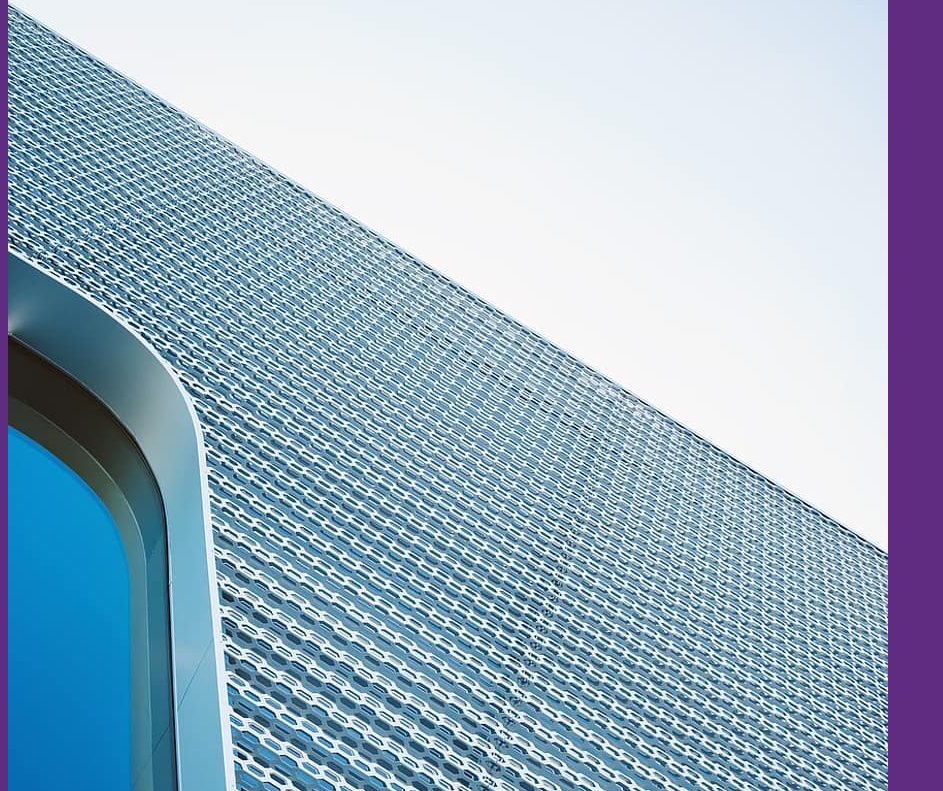
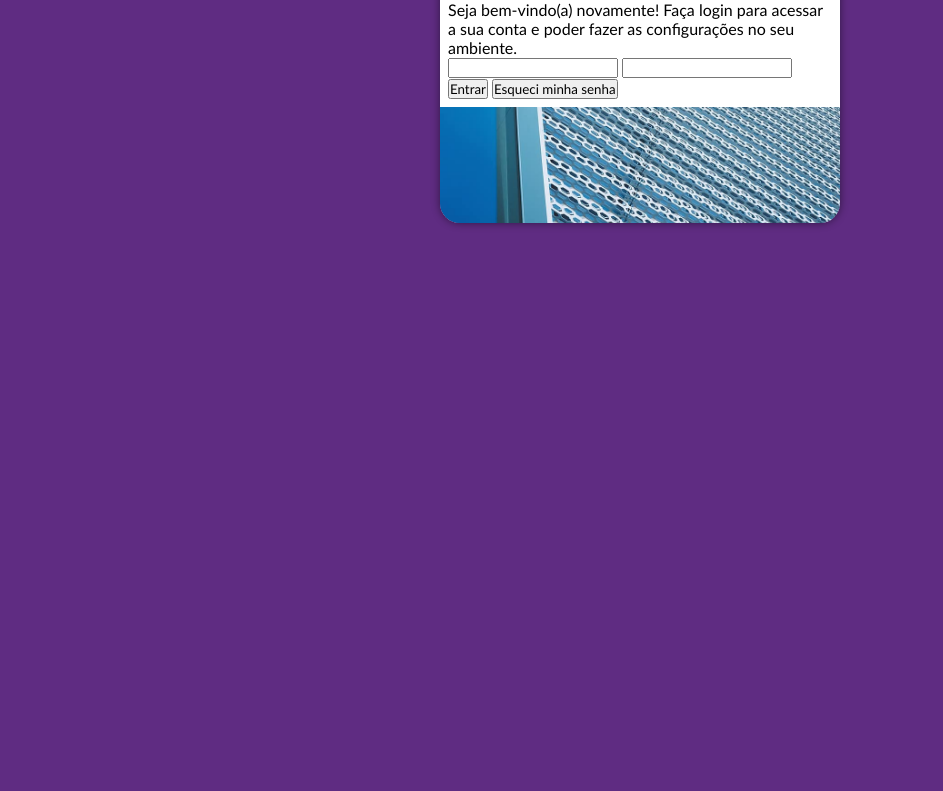
Before and after one commit to camieba/projeto-login, a plain HTML site: page index.html in a window 1280 px wide. Shown: the part 327-1118 px from the top of the page, without its empty margins (0-943 px from the left). After the commit the page ends 800 px from the top, so only its background shows below. Drawn offline with Linux system fonts and the light colour scheme.

Commit message:
criei as css

```diff
--- a/index.html
+++ b/index.html
@@ -5,6 +5,7 @@
     <meta name="viewport" content="width=device-width, initial-scale=1.0">
     <title>Login</title>
     <link rel="stylesheet" href="style.css">
+    <link rel="stylesheet" href="stylemedias.css">
 </head>
 <body>
     <main>
@@ -13,21 +14,18 @@
                 <h1>Login</h1>
                 <p>Seja bem-vindo(a) novamente! Faça login para acessar a sua conta e poder fazer as configurações no seu ambiente.</p>
                     <form action="login.php" method="post" autocomplete="on">
-                        <p>
+
                             <input type="email" name="mail" id="i_mail">
                             <input type="password" name="senha" id="i_pass">
-                        </p>
-                        <p>
+
                             <input type="submit" value="Entrar">
                             <input type="reset" value="Esqueci minha senha">
-                        </p>
+
                     </form>
             </div>
+
+            <div id="img"></div>
         </section>
-
-        <div id="img">
-            <img src="imagens/metal.jpg" alt="imagem metal cinza">
-        </div>
     </main>
 </body>
 </html>
--- a/style.css
+++ b/style.css
@@ -8,9 +8,54 @@ Roxo - #5f2c82
 
 * {
     font-family: 'Trebuchet MS', 'Lucida Sans Unicode', 'Lucida Grande', 'Lucida Sans', Arial, sans-serif;
-    background-color: #5f2c82;
+    margin: 0px;
+    padding: 0px;
+    box-sizing: border-box;
+
 }
 
-section {
-        background-color: white;
+body, html {
+        background-color: #5f2c82;
+        height: 100vh;
+        width: 100vw;
 }
+
+main {
+    position: relative;
+    height: 100vh;
+    width: 100vw;
+
+}
+
+section#login {
+            background-color: white;
+            border-radius: 20px;
+            height: 300px;
+            width: 400px;
+            position: absolute;
+            top: 50%;
+            left: 50%;
+            transform: translate(-50%, -50%);
+            overflow: hidden;
+            box-shadow: 0px 0px 8px rgba(0, 0, 0, 0.495);
+}
+
+section#login > div#img {
+            background: #5f2c82 url(imagens/metal.jpg) no-repeat;
+            height: 200px;
+            background-size: cover;
+            background-position: left bottom;
+            display: block;
+}
+
+section#login > div#form {
+            padding: 8px;
+            display: block;
+}
+
+h1 {
+    text-align: center;
+    font-size: 32px;
+    margin: 10px;
+    padding: 5px;
+}
```
Also changed, not shown: stylemedias.css (added, +7 -0 lines).
